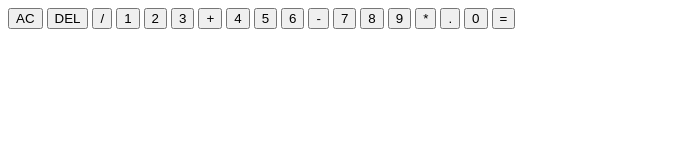
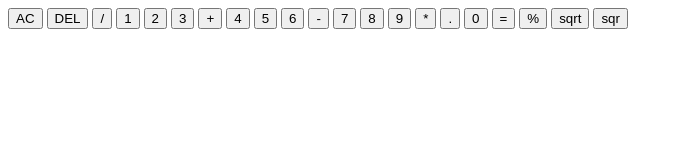
Before and after one commit to SripaliManimekala/calculator-app-javascript, a plain HTML site: page index.html in a window 1280 px wide. Shown: the whole page, without its empty margins (0-683 px from the left). Drawn offline with Linux system fonts and the light colour scheme.

Commit message:
html-added more operation buttons

```diff
--- a/index.html
+++ b/index.html
@@ -35,6 +35,9 @@
       <button class="number">.</button>
       <button class="number">0</button>
       <button class="span-2 equal">=</button>
+      <button class="operation">%</button>
+      <button class="operation">sqrt</button>
+      <button class="operation">sqr</button>
     </div>
   </body>
 
```
